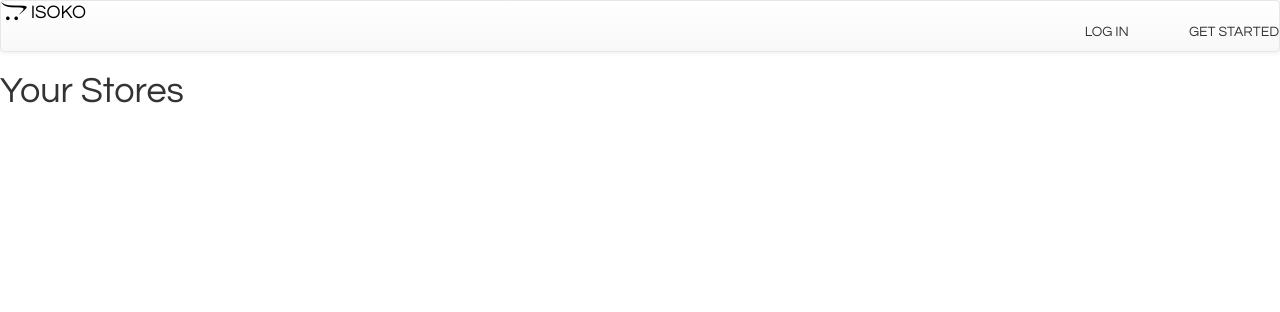
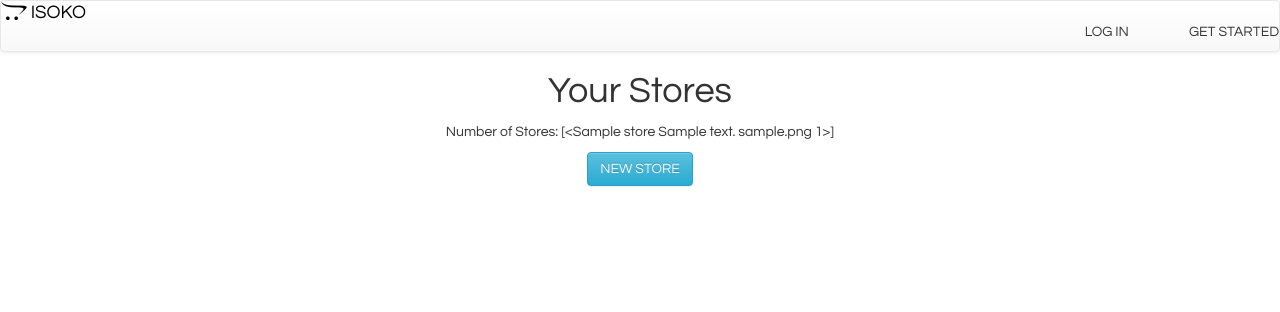
Before and after one commit to angieMutava/bc-12-online-store, a Flask app: template app/store/templates/overview.html in a window 1280 px wide. Shown: the top 312 px of the page. Run offline with Flask 2, Linux system fonts and the light colour scheme; the template is opened without the code that fills it: values that come from a table or form of the project are taken from there, others are empty; tables that the repository leaves empty hold one stand-in row (values such as "Sample post"); some libraries are stand-ins or nearby versions.

Commit message:
Add create store button

```diff
--- a/app/store/templates/overview.html
+++ b/app/store/templates/overview.html
@@ -1,8 +1,23 @@
 {% extends "base.html" %}
 
 {% block body %}
-<section>
-  <h1>Your Stores</h1>
+<section class="dashboard">
+  <center>
+    <h1>Your Stores</h1>
+    <div class="available_stores">
+       {% if all_stores == 0 %}
+       <div>
+         <p>No available stores</p>
+         <a href="{{ url_for('store.store') }}" class="btn btn-info" role="button">NEW STORE</a>
+       </div>
+       {% else %}
+       <div>
+         <p>Number of Stores: {{ all_stores }}</p>
+         <a href="{{ url_for('store.store') }}" class="btn btn-info" role="button">NEW STORE</a>
+       </div>
+       {% endif %}
+    </div>
+  </center>
 </section>
 
 {% endblock %}
```
